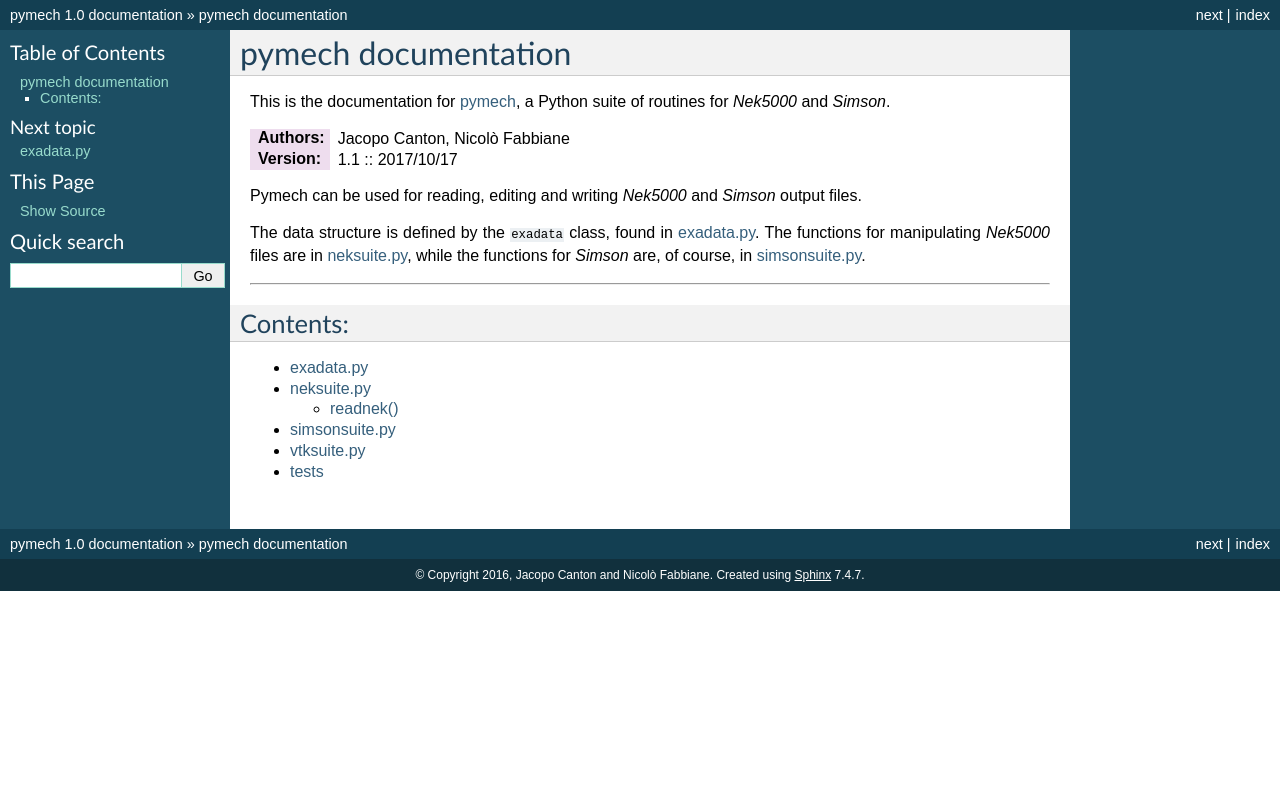
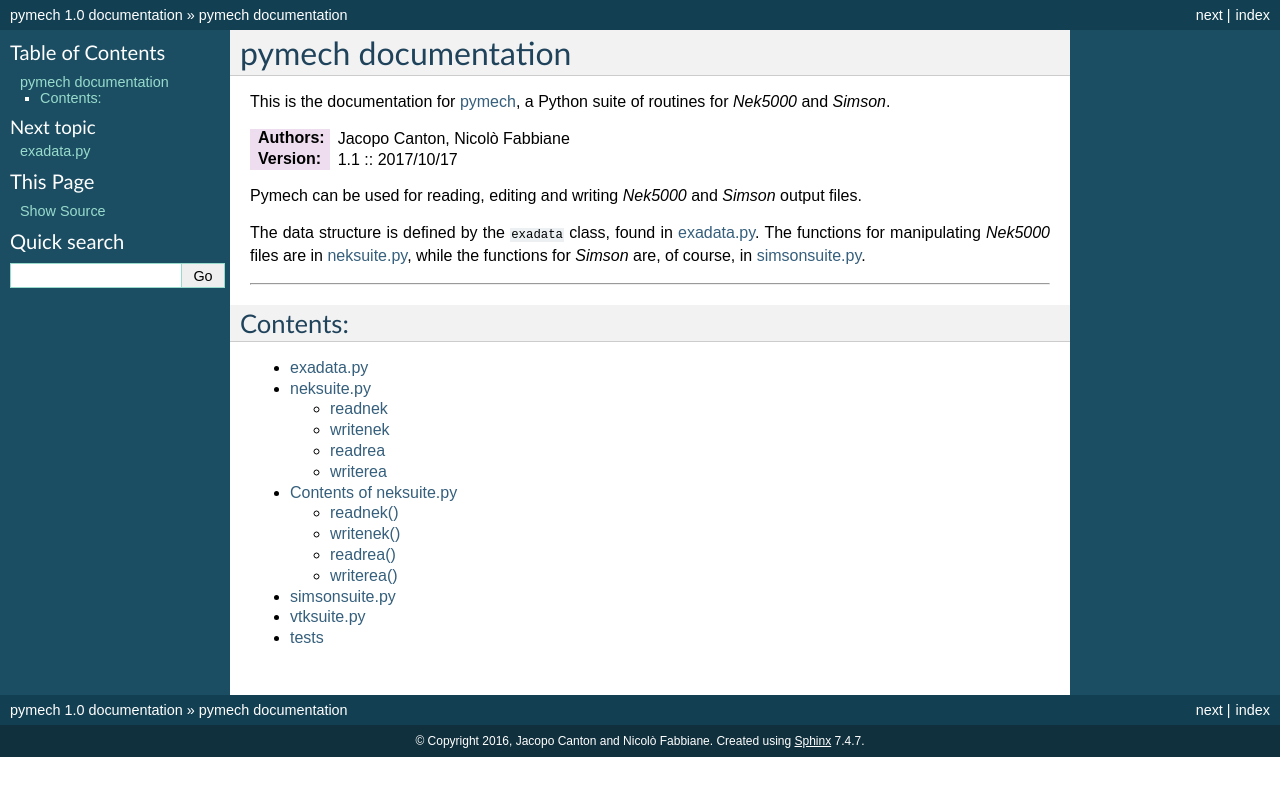
Before and after one commit to eX-Mech/pymech, a Sphinx documentation site: the page built from docs/index.rst, in a window 1280 px wide. Shown: the top 796 px of the page. Built offline with Sphinx 7.4.7, drawn with Linux system fonts in a browser that asks for light colours; part of the change alters nothing that is shown.

Commit message:
documented neksuite

```diff
--- a/docs/neksuite.rst
+++ b/docs/neksuite.rst
@@ -1,13 +1,90 @@
+===========
+neksuite.py
+===========
 
-neksuite.py
-==========
+This Python module contains the functions used to interact with *Nek5000*
+files.
+The `Contents of neksuite.py`_ are reported at the bottom of this page.
 
-Python module containing routines to interact with nek
 
+readnek
+-------
+This function reads the binary ``.f%05d`` files that *Nek5000* uses to store
+output fields.
+
+The only input needed by this function is:
+- ``fname``: a string containing the name of the file;
+readnek() is clever enough to figure out the rest.
+The output is a single exadata_ structure containing all the information that
+was stored in the file.
+
+writenek
+--------
+This function writes a binary ``.f%05d`` file in the same format that *Nek5000*
+uses to store output fields. It is therefore possible to open this file with
+*VisIt* or *Paraview*.
+
+The inputs needed by this function are:
+- ``fname``: a string containing the name of the file;
+- ``data``: a single exadata_ structure containing the data to be written to
+  file.
+writenek() produces no output.
+
+readrea
+-------
+This function reads an ASCII ``.rea`` file that *Nek5000* uses to store
+simulation parameters and mesh (when a ``.re2`` file is absent).
+**ONLY the mesh is read** all parameters are disregarded.
+
+The only input needed by this function is:
+- ``fname``: a string containing the name of the file;
+readrea() is clever enough to figure out the rest.
+The output is a single exadata_ structure containing the mesh that was stored
+in the file.
+
+writerea
+--------
+This function writes an ASCII ``.rea`` file in the same format that *Nek5000*
+uses to store simulation parameters and mesh.
+**ONLY the mesh is actually written** all simulation parameters are initialised
+to sensible defaults.
+
+The inputs needed by this function are:
+- ``fname``: a string containing the name of the file;
+- ``data``: a single exadata_ structure containing the mesh to be written to
+  file.
+writenek() produces no output.
+
+
+=======================
+Contents of neksuite.py
+=======================
 
 readnek()
 ---------
-
 .. literalinclude:: ../src/neksuite.py
    :language: python
    :lines: 16-207
+
+writenek()
+----------
+.. literalinclude:: ../src/neksuite.py
+   :language: python
+   :lines: 211-348
+
+readrea()
+----------
+.. literalinclude:: ../src/neksuite.py
+   :language: python
+   :lines: 352-512
+
+writerea()
+----------
+.. literalinclude:: ../src/neksuite.py
+   :language: python
+   :lines: 516-770
+
+
+.. External links:
+
+.. _exadata: exadata.rst
```
